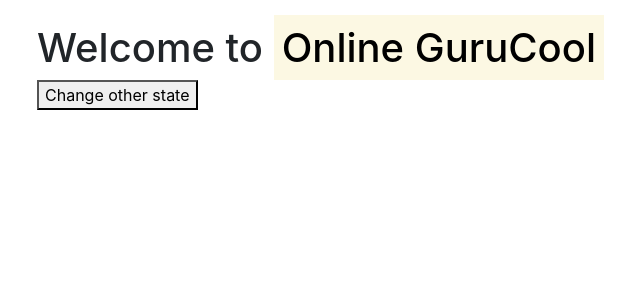
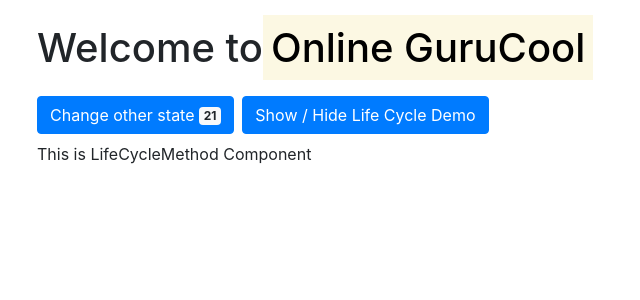
Before and after one commit to onlinegurucool/react-js-tutorial, a React (Create React App) app: page / in a window 1280 px wide. Shown: the top 300 px of the page, without its empty margins (48-688 px from the left). Built offline with nearby package versions, Linux system fonts and the light colour scheme.

Commit message:
basic comporenet ready

```diff
--- a/public/index.html
+++ b/public/index.html
@@ -15,7 +15,6 @@
       user's mobile device or desktop. See https://developers.google.com/web/fundamentals/web-app-manifest/
     -->
     <link rel="stylesheet" href="https://cdnjs.cloudflare.com/ajax/libs/font-awesome/5.13.0/css/all.min.css">
-    <link rel="manifest" href="%PUBLIC_URL%/manifest.json" />
     <!--
       Notice the use of %PUBLIC_URL% in the tags above.
       It will be replaced with the URL of the `public` folder during the build.
--- a/src/App.js
+++ b/src/App.js
@@ -1,13 +1,13 @@
 import React from "react";
 import { Container } from "reactstrap";
-import Demo from "./Components/Demo";
+import Demo from "./Components/demo";
 
 function App() {
     return (
         <div className="wrapper">
             <Container className="py-4">
-                <h1>
-                    Welcome to{" "}
+                <h1 className="mb-4">
+                    Welcome to
                     <mark className="highlight">Online GuruCool</mark>
                 </h1>
                 <Demo />
--- /dev/null
+++ b/src/Components/LifeCycleMethod.js
@@ -0,0 +1,10 @@
+import React from 'react';
+const LifeCycleMethod = () => {
+    return (
+        <div>
+            This is LifeCycleMethod Component
+        </div>
+    );
+}
+
+export default LifeCycleMethod;
--- a/src/Components/demo.js
+++ b/src/Components/demo.js
@@ -1,7 +1,30 @@
-import React, { useState, useEffect } from "react";
+import React, { useState } from "react";
+import LifeCycleMethod from "./LifeCycleMethod";
 
-const demo = () => {
-    return <button> Change other state</button>;
+const Demo = () => {
+    let [random, setRandom] = useState(Math.round(Math.random() * 100));
+    let [show, setShow] = useState(true);
+
+    let toggle = () => setShow(!show);
+
+    return (
+        <>
+            <button
+                className="btn btn-primary mr-2"
+                onClick={() => setRandom(Math.round(Math.random() * 100))}
+            >
+                Change other state{" "}
+                <span className="badge badge-light">{random}</span>
+            </button>
+            <button className="btn btn-primary mr-2" onClick={toggle}>
+                {" "}
+                Show / Hide Life Cycle Demo
+            </button>
+            <div className="mt-2">
+                {show && <LifeCycleMethod state={show} />}
+            </div>
+        </>
+    );
 };
 
-export default demo;
+export default Demo;
```
